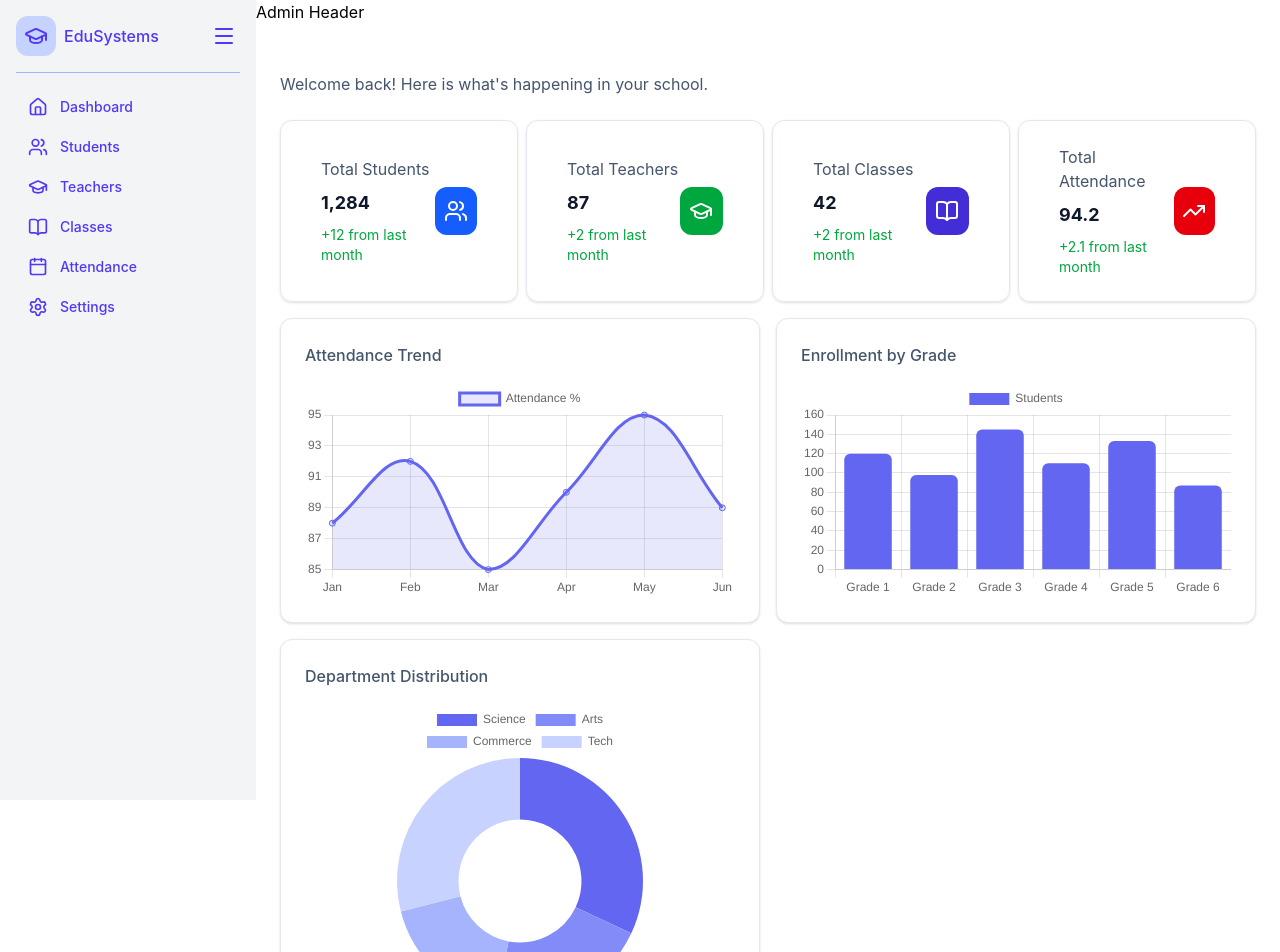
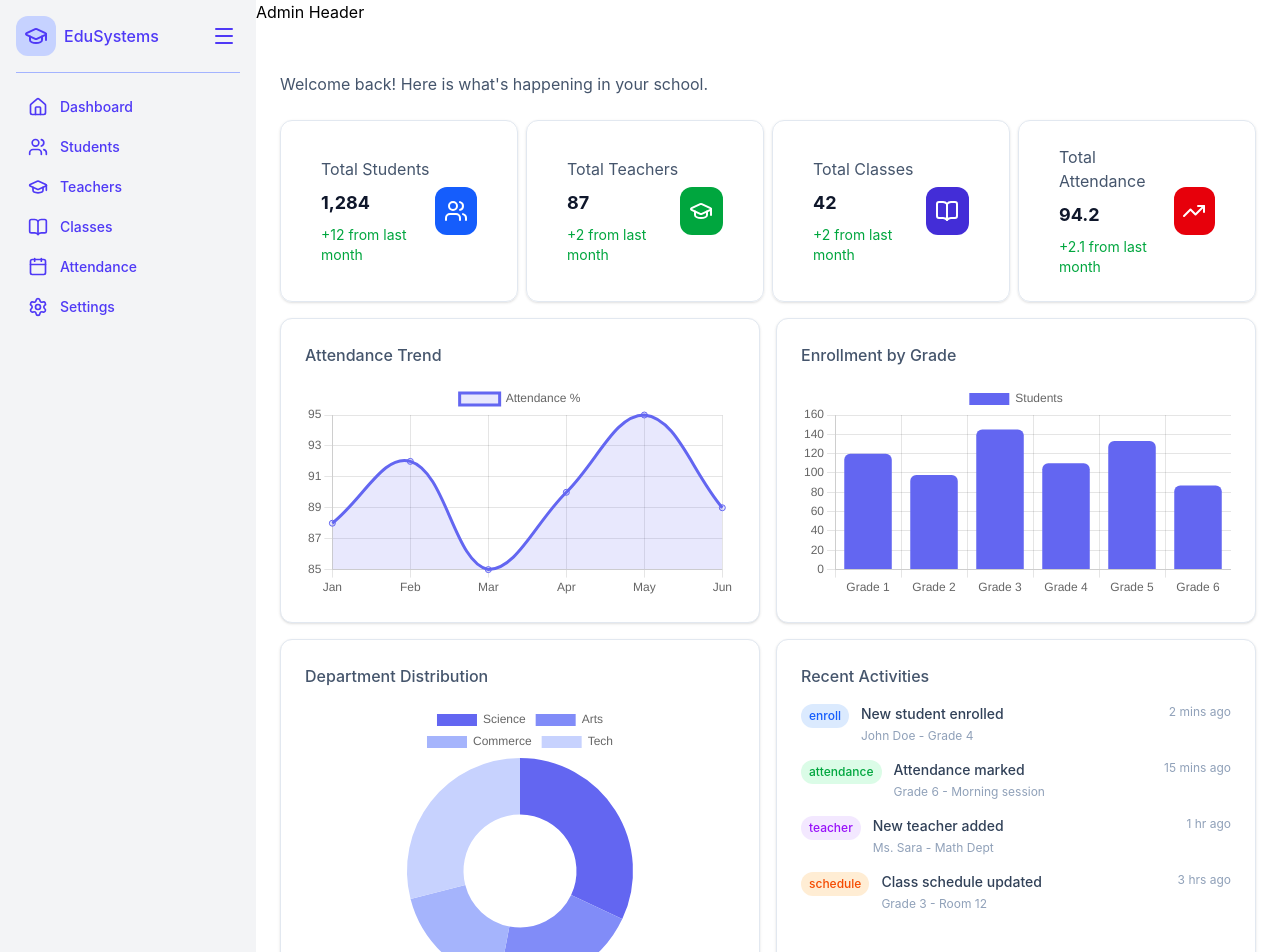
Before and after one commit to kout19/sms, a React (Vite) app in the folder frontend/: page /admin in a window 1280 px wide. Shown: the top 952 px of the page. Built offline with nearby package versions, Linux system fonts and the light colour scheme.

Commit message:
Adding Recente activities card

```diff
--- a/frontend/src/modules/admin/components/DepartmentDistributionChart.jsx
+++ b/frontend/src/modules/admin/components/DepartmentDistributionChart.jsx
@@ -16,11 +16,11 @@ const DepartmentDistributionChart = () => {
   };
 
   return (
-    <div className="bg-white p-6 rounded-xl border border-slate-200 shadow-sm max-w-[480px]">
+    <div className="bg-white p-6 rounded-xl border border-slate-200 shadow-sm h-full">
       <h2 className="text-slate-600 font-medium mb-4">
         Department Distribution
       </h2>
-      <div className="w-full max-w-[300px] mx-auto">
+      <div className="w-full max-w-[280px] mx-auto">
         <Doughnut data={data} />
       </div>
     </div>
--- /dev/null
+++ b/frontend/src/modules/admin/components/RecentActivitiesCard.jsx
@@ -0,0 +1,68 @@
+// components/RecentActivitiesCard.jsx
+// import {Users, BookOpen, GraduationCap, TrendingUp } from 'lucide-react'
+
+const activities = [
+  {
+    title: "New student enrolled",
+    desc: "John Doe - Grade 4",
+    time: "2 mins ago",
+    type: "enroll",
+
+
+  },
+  {
+    title: "Attendance marked",
+    desc: "Grade 6 - Morning session",
+    time: "15 mins ago",
+    type: "attendance",
+  },
+  {
+    title: "New teacher added",
+    desc: "Ms. Sara - Math Dept",
+    time: "1 hr ago",
+    type: "teacher",
+  },
+  {
+    title: "Class schedule updated",
+    desc: "Grade 3 - Room 12",
+    time: "3 hrs ago",
+    type: "schedule",
+  },
+];
+
+const typeColors = {
+  enroll: "bg-blue-100 text-blue-600",
+  attendance: "bg-green-100 text-green-600",
+  teacher: "bg-purple-100 text-purple-600",
+  schedule: "bg-orange-100 text-orange-600",
+};
+
+const RecentActivitiesCard = () => {
+  return (
+    <div className="bg-white p-6 rounded-xl border border-slate-200 shadow-sm ">
+      <h2 className="text-slate-600 font-medium mb-4">Recent Activities</h2>
+      <div className="flex flex-col gap-4">
+        {activities.map((activity, index) => (
+          <div key={index} className="flex items-start gap-3">
+            <span
+              className={`text-xs px-2 py-1 rounded-full font-medium ${typeColors[activity.type]}`}
+            >
+              {activity.type}
+            </span>
+            <div className="flex flex-col gap-1">
+              <p className="text-slate-700 text-sm font-medium">
+                {activity.title}
+              </p>
+              <p className="text-slate-400 text-xs">{activity.desc}</p>
+            </div>
+            <span className="ml-auto text-slate-400 text-xs whitespace-nowrap">
+              {activity.time}
+            </span>
+          </div>
+        ))}
+      </div>
+    </div>
+  );
+};
+
+export default RecentActivitiesCard;
--- a/frontend/src/modules/admin/components/Sidebar.jsx
+++ b/frontend/src/modules/admin/components/Sidebar.jsx
@@ -25,7 +25,7 @@ const Sidebar = () => {
 
   return (
     <div
-      className={`flex flex-col ${isOpen ? "w-64" : "w-20"} h-screen px-4 py-4 bg-gray-100 transition-all duration-300 ease-in-out`}
+      className={`flex flex-col ${isOpen ? "w-64" : "w-20"} min-h-screen px-4 py-4 bg-gray-100 transition-all duration-300 ease-in-out`}
     >
       {/* Header */}
       <div className="flex items-center justify-between border-b border-indigo-300 pb-4">
--- a/frontend/src/modules/admin/pages/AdminDashboard.jsx
+++ b/frontend/src/modules/admin/pages/AdminDashboard.jsx
@@ -1,44 +1,44 @@
-import {Users, BookOpen, GraduationCap, TrendingUp} from 'lucide-react'
+import { Users, BookOpen, GraduationCap, TrendingUp } from "lucide-react";
 import StateCard from "../components/StateCard";
 import AttendanceTrendChart from "../components/AttendanceTrendChart";
 import EnrollmentByGradeChart from "../components/EnrollmentByGradeChart";
 import DepartmentDistributionChart from "../components/DepartmentDistributionChart";
+import RecentActivitiesCard from "../components/RecentActivitiesCard";
 const AdminDashboard = () => {
-
-  const cards=[
+  const cards = [
     {
       title: "Total Students",
-      value:"1,284",
-      change:"+12 from last month",
-      isPosetive:true,
-      icon:Users,
-      iconBgColor:"bg-blue-600"
+      value: "1,284",
+      change: "+12 from last month",
+      isPosetive: true,
+      icon: Users,
+      iconBgColor: "bg-blue-600",
     },
     {
-      title:"Total Teachers",
-      value:"87",
-      change:"+2 from last month",
-      isPosetive:true,
-      icon:GraduationCap,
-      iconBgColor:"bg-green-600"
+      title: "Total Teachers",
+      value: "87",
+      change: "+2 from last month",
+      isPosetive: true,
+      icon: GraduationCap,
+      iconBgColor: "bg-green-600",
     },
     {
-      title:"Total Classes",
-      value:"42",
-      change:"+2 from last month",
-      isPosetive:true,
-      icon:BookOpen,
-      iconBgColor:"bg-indigo-700"
+      title: "Total Classes",
+      value: "42",
+      change: "+2 from last month",
+      isPosetive: true,
+      icon: BookOpen,
+      iconBgColor: "bg-indigo-700",
     },
     {
-      title:"Total Attendance",
-      value:"94.2",
-      change:"+2.1 from last month",
-      isPosetive:true,
-      icon:TrendingUp,
-      iconBgColor:"bg-red-600"
-    }
-  ]
+      title: "Total Attendance",
+      value: "94.2",
+      change: "+2.1 from last month",
+      isPosetive: true,
+      icon: TrendingUp,
+      iconBgColor: "bg-red-600",
+    },
+  ];
 
   return (
     <div className="w-full py-12 px-6">
@@ -66,6 +66,7 @@ const AdminDashboard = () => {
           <AttendanceTrendChart />
           <EnrollmentByGradeChart />
           <DepartmentDistributionChart />
+          <RecentActivitiesCard />
         </div>
       </div>
     </div>
```
